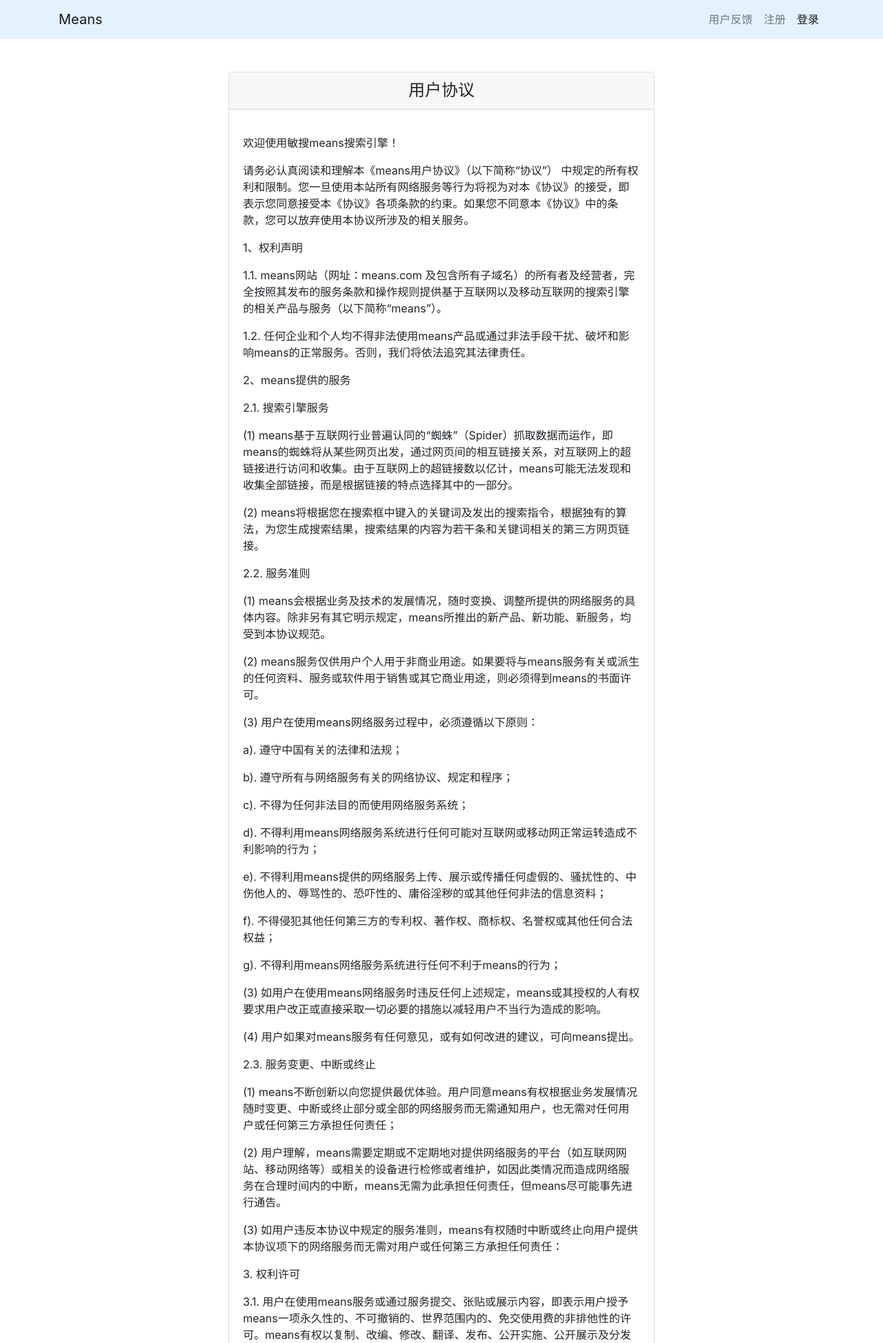
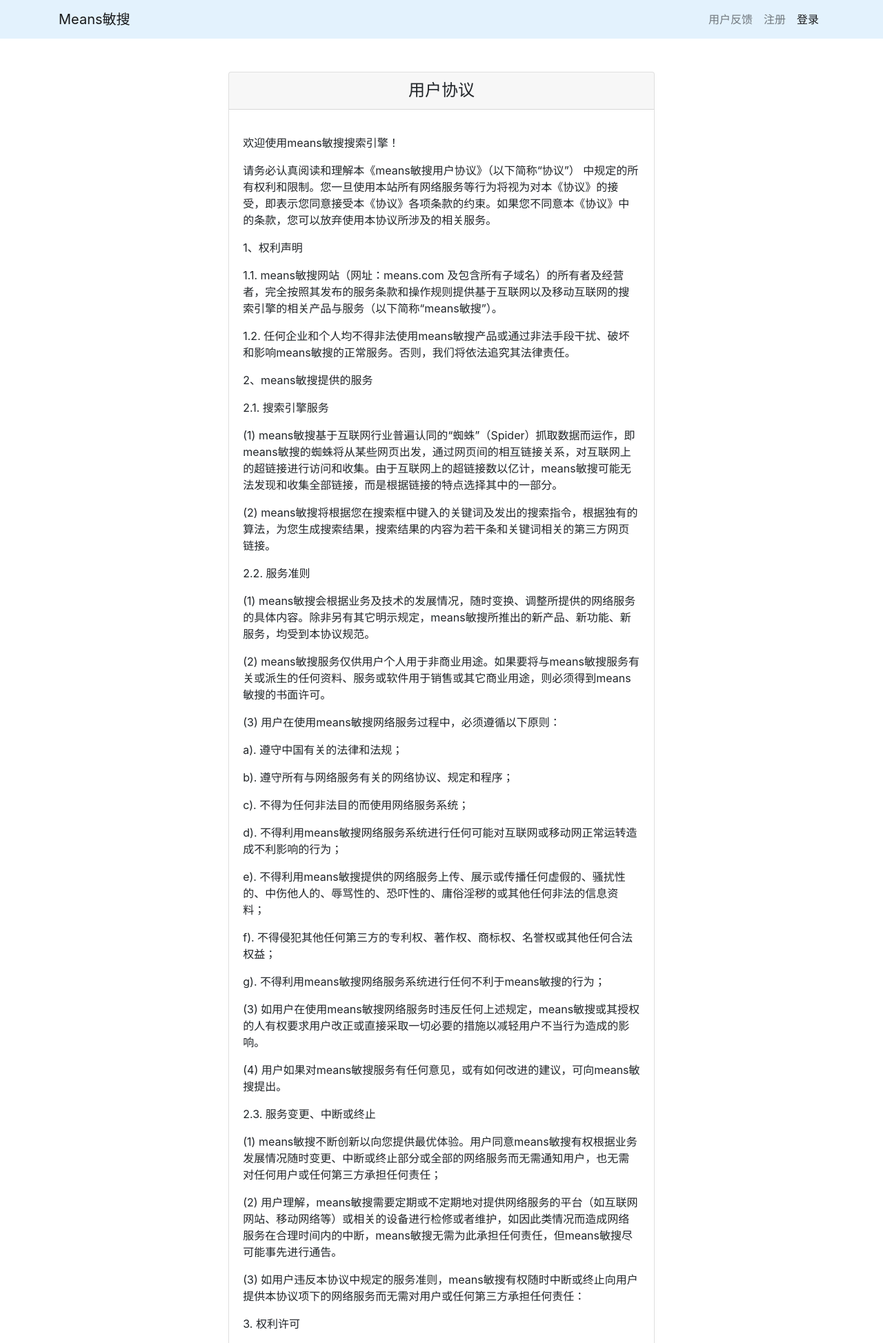
Before and after one commit to 519389812/means, a Django app: page /agreement_show/ in a window 1280 px wide. Shown: the top 1947 px of the page at 69% size. Run offline with Django 3.2, Linux system fonts and the light colour scheme; parts of the project's set-up code (start-up, migrations or seed data) failed here and were passed over; some libraries are stand-ins or nearby versions.

Commit message:
update templates

```diff
--- a/means/settings.py
+++ b/means/settings.py
@@ -151,7 +151,7 @@
     os.path.join(BASE_DIR, 'static', 'means'),
     os.path.join(BASE_DIR, 'collection', 'static', 'collection'),
     # os.path.join(BASE_DIR, 'search', 'static', 'search'),
-    os.path.join(BASE_DIR, 'predict', 'static', 'predict'),
+    # os.path.join(BASE_DIR, 'predict', 'static', 'predict'),
 ]
 
 STATIC_ROOT = '/home/means/nginx/static/'  # collectstatic
--- a/templates/agreement.html
+++ b/templates/agreement.html
@@ -7,47 +7,47 @@
                 <h4 class="card-header" align="center">用户协议</h4>
                 <div class="card-body">
                     <p class="card-text">
-                        <p>欢迎使用敏搜means搜索引擎！</p>
-                        <p>请务必认真阅读和理解本《means用户协议》（以下简称“协议”） 中规定的所有权利和限制。您一旦使用本站所有网络服务等行为将视为对本《协议》的接受，即表示您同意接受本《协议》各项条款的约束。如果您不同意本《协议》中的条款，您可以放弃使用本协议所涉及的相关服务。</p>
+                        <p>欢迎使用means敏搜搜索引擎！</p>
+                        <p>请务必认真阅读和理解本《means敏搜用户协议》（以下简称“协议”） 中规定的所有权利和限制。您一旦使用本站所有网络服务等行为将视为对本《协议》的接受，即表示您同意接受本《协议》各项条款的约束。如果您不同意本《协议》中的条款，您可以放弃使用本协议所涉及的相关服务。</p>
                         <p>1、权利声明</p>
-                        <p>1.1. means网站（网址：means.com 及包含所有子域名）的所有者及经营者，完全按照其发布的服务条款和操作规则提供基于互联网以及移动互联网的搜索引擎的相关产品与服务（以下简称“means”）。</p>
-                        <p>1.2. 任何企业和个人均不得非法使用means产品或通过非法手段干扰、破坏和影响means的正常服务。否则，我们将依法追究其法律责任。</p>
-                        <p>2、means提供的服务</p>
+                        <p>1.1. means敏搜网站（网址：means.com 及包含所有子域名）的所有者及经营者，完全按照其发布的服务条款和操作规则提供基于互联网以及移动互联网的搜索引擎的相关产品与服务（以下简称“means敏搜”）。</p>
+                        <p>1.2. 任何企业和个人均不得非法使用means敏搜产品或通过非法手段干扰、破坏和影响means敏搜的正常服务。否则，我们将依法追究其法律责任。</p>
+                        <p>2、means敏搜提供的服务</p>
                         <p>2.1. 搜索引擎服务</p>
-                        <p>(1) means基于互联网行业普遍认同的“蜘蛛”（Spider）抓取数据而运作，即means的蜘蛛将从某些网页出发，通过网页间的相互链接关系，对互联网上的超链接进行访问和收集。由于互联网上的超链接数以亿计，means可能无法发现和收集全部链接，而是根据链接的特点选择其中的一部分。</p>
-                        <p>(2) means将根据您在搜索框中键入的关键词及发出的搜索指令，根据独有的算法，为您生成搜索结果，搜索结果的内容为若干条和关键词相关的第三方网页链接。</p>
+                        <p>(1) means敏搜基于互联网行业普遍认同的“蜘蛛”（Spider）抓取数据而运作，即means敏搜的蜘蛛将从某些网页出发，通过网页间的相互链接关系，对互联网上的超链接进行访问和收集。由于互联网上的超链接数以亿计，means敏搜可能无法发现和收集全部链接，而是根据链接的特点选择其中的一部分。</p>
+                        <p>(2) means敏搜将根据您在搜索框中键入的关键词及发出的搜索指令，根据独有的算法，为您生成搜索结果，搜索结果的内容为若干条和关键词相关的第三方网页链接。</p>
                         <p>2.2. 服务准则 </p>
-                        <p>(1) means会根据业务及技术的发展情况，随时变换、调整所提供的网络服务的具体内容。除非另有其它明示规定，means所推出的新产品、新功能、新服务，均受到本协议规范。</p>
-                        <p>(2) means服务仅供用户个人用于非商业用途。如果要将与means服务有关或派生的任何资料、服务或软件用于销售或其它商业用途，则必须得到means的书面许可。</p>
-                        <p>(3) 用户在使用means网络服务过程中，必须遵循以下原则：</p>
+                        <p>(1) means敏搜会根据业务及技术的发展情况，随时变换、调整所提供的网络服务的具体内容。除非另有其它明示规定，means敏搜所推出的新产品、新功能、新服务，均受到本协议规范。</p>
+                        <p>(2) means敏搜服务仅供用户个人用于非商业用途。如果要将与means敏搜服务有关或派生的任何资料、服务或软件用于销售或其它商业用途，则必须得到means敏搜的书面许可。</p>
+                        <p>(3) 用户在使用means敏搜网络服务过程中，必须遵循以下原则：</p>
                         <p>a). 遵守中国有关的法律和法规；</p>
                         <p>b). 遵守所有与网络服务有关的网络协议、规定和程序；</p>
                         <p>c). 不得为任何非法目的而使用网络服务系统；</p>
-                        <p>d). 不得利用means网络服务系统进行任何可能对互联网或移动网正常运转造成不利影响的行为；</p>
-                        <p>e). 不得利用means提供的网络服务上传、展示或传播任何虚假的、骚扰性的、中伤他人的、辱骂性的、恐吓性的、庸俗淫秽的或其他任何非法的信息资料；</p>
+                        <p>d). 不得利用means敏搜网络服务系统进行任何可能对互联网或移动网正常运转造成不利影响的行为；</p>
+                        <p>e). 不得利用means敏搜提供的网络服务上传、展示或传播任何虚假的、骚扰性的、中伤他人的、辱骂性的、恐吓性的、庸俗淫秽的或其他任何非法的信息资料；</p>
                         <p>f). 不得侵犯其他任何第三方的专利权、著作权、商标权、名誉权或其他任何合法权益；</p>
-                        <p>g). 不得利用means网络服务系统进行任何不利于means的行为；</p>
-                        <p>(3) 如用户在使用means网络服务时违反任何上述规定，means或其授权的人有权要求用户改正或直接采取一切必要的措施以减轻用户不当行为造成的影响。</p>
-                        <p>(4) 用户如果对means服务有任何意见，或有如何改进的建议，可向means提出。</p>
+                        <p>g). 不得利用means敏搜网络服务系统进行任何不利于means敏搜的行为；</p>
+                        <p>(3) 如用户在使用means敏搜网络服务时违反任何上述规定，means敏搜或其授权的人有权要求用户改正或直接采取一切必要的措施以减轻用户不当行为造成的影响。</p>
+                        <p>(4) 用户如果对means敏搜服务有任何意见，或有如何改进的建议，可向means敏搜提出。</p>
                         <p>2.3. 服务变更、中断或终止</p>
-                        <p>(1) means不断创新以向您提供最优体验。用户同意means有权根据业务发展情况随时变更、中断或终止部分或全部的网络服务而无需通知用户，也无需对任何用户或任何第三方承担任何责任；</p>
-                        <p>(2) 用户理解，means需要定期或不定期地对提供网络服务的平台（如互联网网站、移动网络等）或相关的设备进行检修或者维护，如因此类情况而造成网络服务在合理时间内的中断，means无需为此承担任何责任，但means尽可能事先进行通告。</p>
-                        <p>(3) 如用户违反本协议中规定的服务准则，means有权随时中断或终止向用户提供本协议项下的网络服务而无需对用户或任何第三方承担任何责任： </p>
+                        <p>(1) means敏搜不断创新以向您提供最优体验。用户同意means敏搜有权根据业务发展情况随时变更、中断或终止部分或全部的网络服务而无需通知用户，也无需对任何用户或任何第三方承担任何责任；</p>
+                        <p>(2) 用户理解，means敏搜需要定期或不定期地对提供网络服务的平台（如互联网网站、移动网络等）或相关的设备进行检修或者维护，如因此类情况而造成网络服务在合理时间内的中断，means敏搜无需为此承担任何责任，但means敏搜尽可能事先进行通告。</p>
+                        <p>(3) 如用户违反本协议中规定的服务准则，means敏搜有权随时中断或终止向用户提供本协议项下的网络服务而无需对用户或任何第三方承担任何责任： </p>
                         <p>3. 权利许可</p>
-                        <p>3.1. 用户在使用means服务或通过服务提交、张贴或展示内容，即表示用户授予means一项永久性的、不可撤销的、世界范围内的、免交使用费的非排他性的许可。means有权以复制、改编、修改、翻译、发布、公开实施、公开展示及分发用户在服务上或通过服务提交、张贴或展示的任何内容。</p>
-                        <p>3.2. 用户向means确认并保证拥有所有必要的权利、权力来授权上述许可。</p>
+                        <p>3.1. 用户在使用means敏搜服务或通过服务提交、张贴或展示内容，即表示用户授予means敏搜一项永久性的、不可撤销的、世界范围内的、免交使用费的非排他性的许可。means敏搜有权以复制、改编、修改、翻译、发布、公开实施、公开展示及分发用户在服务上或通过服务提交、张贴或展示的任何内容。</p>
+                        <p>3.2. 用户向means敏搜确认并保证拥有所有必要的权利、权力来授权上述许可。</p>
                         <p>4、免责与责任限制</p>
-                        <p>4.1. means会以非人工检索方式自动生成到第三方网页的链接，means不存储、控制或修改该等第三方网页中的内容，且不对该等第三方网页或资源的可用性负责，亦不对该等网络或资源上的或从该等网站或资源获得的任何广告、产品或其他材料加以认可。</p>
-                        <p>4.2. 用户理解并同意自行承担自主选择、使用服务的风险，并且对于因使用服务而对计算机系统造成的损坏或数据的丢失，means不承担责任。</p>
-                        <p>4.3. 在适用法律允许的最大范围内，means明确表示不提供任何其他类型的保证，不论是明示的或默示的，包括但不限于适销性、适用性、可靠性、准确性、完整性、无病毒以及无错误的任何默示保证和责任。另外，在适用法律允许的最大范围内，means并不担保服务一定能满足您的要求，也不担保服务不会被修改、中断或终止，并且对服务的及时性、安全性、错误发生，以及信息是否能准确、及时、顺利的传送均不作任何担保。</p>
-                        <p>4.4. 在适用法律允许的最大范围内，means不就因您使用服务引起的或与服务有关的任何意外的、非直接的、特殊的、或间接的损害或请求（包括但不限于因人身伤害、因隐私泄漏、因未能履行包括诚信或合理谨慎在内的任何责任、因过失和因任何其他金钱上的损失或其他损失而造成的损害赔偿）承担任何责任。</p>
-                        <p>4.5. means承诺尊重和保护权利人的知识产权。如果means提供的网页被权利人书面告知涉嫌侵犯其权益的，means有权根据中国法律法规和政府规范性文件采取措施移除前述内容或前述相关链接，而无须承担任何责任。</p>
-                        <p>4.6. 用户需要了解means服务的通用免责条款，请参见<a href="/release_show">“means免责声明”</a>。</p>
-                        <p>4.7. 用户违反本协议规定，对means造成损害的， means有权采取包括但不限于中断使用许可、停止提供服务、限制使用、法律追究等措施。</p>
+                        <p>4.1. means敏搜会以非人工检索方式自动生成到第三方网页的链接，means敏搜不存储、控制或修改该等第三方网页中的内容，且不对该等第三方网页或资源的可用性负责，亦不对该等网络或资源上的或从该等网站或资源获得的任何广告、产品或其他材料加以认可。</p>
+                        <p>4.2. 用户理解并同意自行承担自主选择、使用服务的风险，并且对于因使用服务而对计算机系统造成的损坏或数据的丢失，means敏搜不承担责任。</p>
+                        <p>4.3. 在适用法律允许的最大范围内，means敏搜明确表示不提供任何其他类型的保证，不论是明示的或默示的，包括但不限于适销性、适用性、可靠性、准确性、完整性、无病毒以及无错误的任何默示保证和责任。另外，在适用法律允许的最大范围内，means敏搜并不担保服务一定能满足您的要求，也不担保服务不会被修改、中断或终止，并且对服务的及时性、安全性、错误发生，以及信息是否能准确、及时、顺利的传送均不作任何担保。</p>
+                        <p>4.4. 在适用法律允许的最大范围内，means敏搜不就因您使用服务引起的或与服务有关的任何意外的、非直接的、特殊的、或间接的损害或请求（包括但不限于因人身伤害、因隐私泄漏、因未能履行包括诚信或合理谨慎在内的任何责任、因过失和因任何其他金钱上的损失或其他损失而造成的损害赔偿）承担任何责任。</p>
+                        <p>4.5. means敏搜承诺尊重和保护权利人的知识产权。如果means敏搜提供的网页被权利人书面告知涉嫌侵犯其权益的，means敏搜有权根据中国法律法规和政府规范性文件采取措施移除前述内容或前述相关链接，而无须承担任何责任。</p>
+                        <p>4.6. 用户需要了解means敏搜服务的通用免责条款，请参见<a href="/release_show">“means敏搜免责声明”</a>。</p>
+                        <p>4.7. 用户违反本协议规定，对means敏搜造成损害的， means敏搜有权采取包括但不限于中断使用许可、停止提供服务、限制使用、法律追究等措施。</p>
                         <p>5、其他条款</p>
                         <p>5.1. 如果本协议中的任何条款无论因何种原因完全或部分无效或不具有执行力，或违反任何适用的法律，则该条款被视为删除，但本协议的其余条款仍应有效并且有约束力。</p>
-                        <p>5.2. means有权随时根据有关法律、法规的变化以及网站运营状况的调整等修改本协议。修改后的协议会在means网站（www.means.com）上公布。当发生有关争议时，以最新的协议文本为准。如果不同意改动的内容，用户可以不选择使用means提供的服务。如果用户继续使用means提供的服务，则视为您接受本协议的变动。</p>
-                        <p>5.3. means在法律允许的最大范围内对本协议拥有解释权与修改权。</p>
+                        <p>5.2. means敏搜有权随时根据有关法律、法规的变化以及网站运营状况的调整等修改本协议。修改后的协议会在means敏搜网站（www.means.com）上公布。当发生有关争议时，以最新的协议文本为准。如果不同意改动的内容，用户可以不选择使用means敏搜提供的服务。如果用户继续使用means敏搜提供的服务，则视为您接受本协议的变动。</p>
+                        <p>5.3. means敏搜在法律允许的最大范围内对本协议拥有解释权与修改权。</p>
                     </p>
                 </div>
             </div>
--- a/templates/header.html
+++ b/templates/header.html
@@ -10,21 +10,21 @@
             <!-- Slide One - Set the background image for this slide in the line below -->
             <div class="carousel-item active" style="background-image: url('{% static 'images/home_1_1900_1080.jpg' %}')">
                 <div class="carousel-caption d-none d-md-block">
-                    <h3>值机室管理系统</h3>
+                    <h3>means敏搜</h3>
                     <p></p>
                 </div>
             </div>
             <!-- Slide Two - Set the background image for this slide in the line below -->
             <div class="carousel-item" style="background-image: url('{% static 'images/home_2_1900_1080.jpg' %}')">
                 <div class="carousel-caption d-none d-md-block">
-                    <h3>无纸化模块</h3>
+                    <h3>模块一</h3>
                     <p></p>
                 </div>
             </div>
             <!-- Slide Three - Set the background image for this slide in the line below -->
             <div class="carousel-item" style="background-image: url('{% static 'images/home_3_1900_1080.jpg' %}')">
                 <div class="carousel-caption d-none d-md-block">
-                    <h3>人员管理模块</h3>
+                    <h3>模块二</h3>
                     <p></p>
                 </div>
             </div>
--- a/templates/home.html
+++ b/templates/home.html
@@ -4,7 +4,7 @@
 <head>
     {% load static %}
     {% include "head.html" %}
-    <title>means</title>
+    <title>means敏搜</title>
 </head>
 
 <body>
--- a/templates/login.html
+++ b/templates/login.html
@@ -17,7 +17,7 @@
 
     <!-- Page Heading/Breadcrumbs -->
     <h1 class="mt-4 mb-3">登录
-        <small>管理系统</small>
+        <small>means敏搜</small>
     </h1>
 
     <ol class="breadcrumb">
--- a/templates/navigation.html
+++ b/templates/navigation.html
@@ -1,7 +1,7 @@
 {% load static %}
 <nav class="navbar fixed-top navbar-expand-lg navbar-light fixed-top" style="background-color: #e3f2fd;">
     <div class="container">
-        <a class="navbar-brand" href="/">Means</a>
+        <a class="navbar-brand" href="/">Means敏搜</a>
         <button class="navbar-toggler navbar-toggler-right" type="button" data-toggle="collapse"
                 data-target="#navbarResponsive" aria-controls="navbarResponsive" aria-expanded="false"
                 aria-label="Toggle navigation">
--- a/templates/register.html
+++ b/templates/register.html
@@ -17,7 +17,7 @@
 
     <!-- Page Heading/Breadcrumbs -->
     <h1 class="mt-4 mb-3">注册
-        <small>管理系统</small>
+        <small>means敏搜</small>
     </h1>
 
     <ol class="breadcrumb">
```
Also changed, not shown: templates/copyright.html (+7 -7 lines), templates/release.html (+5 -5 lines).
